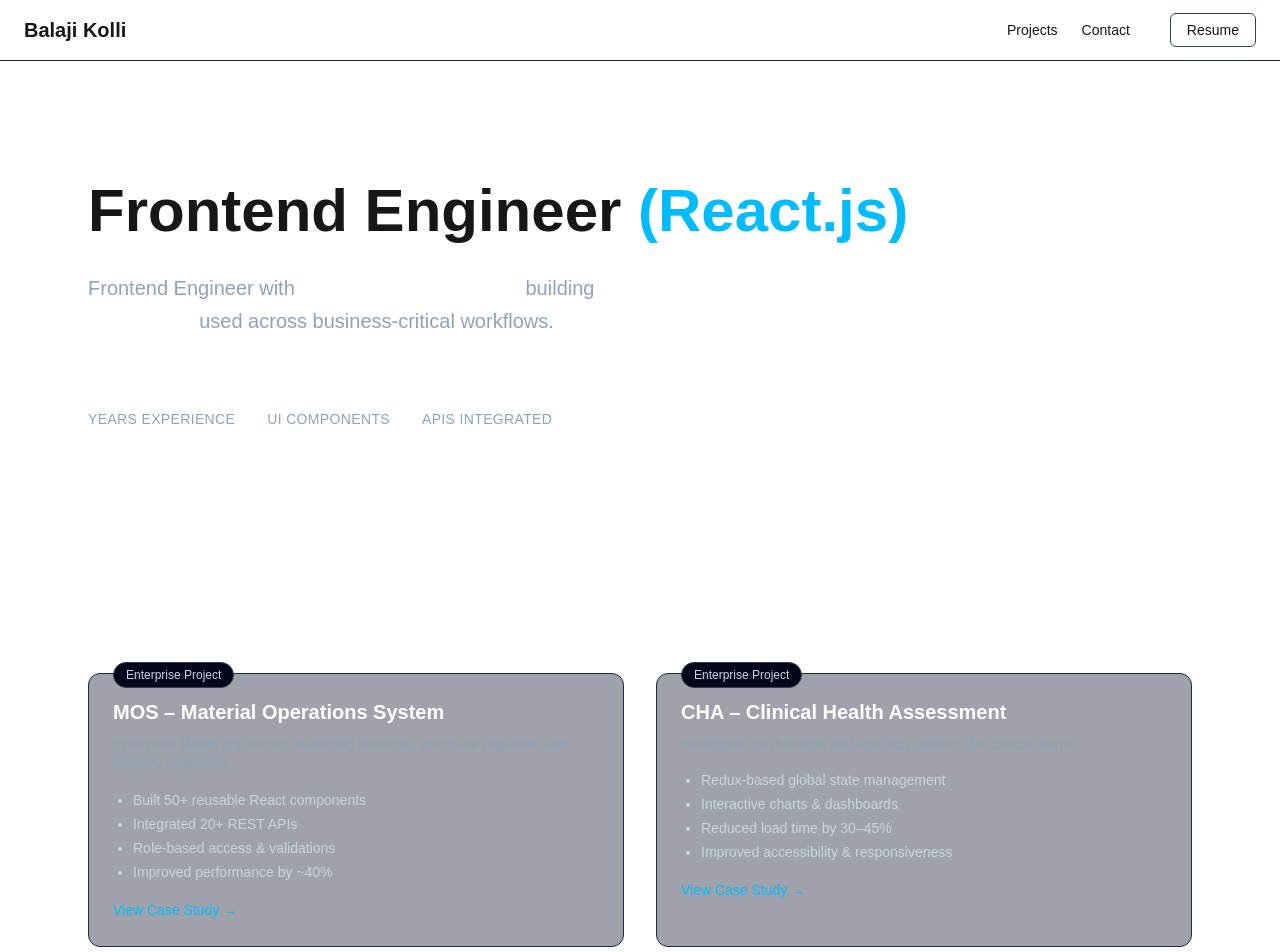
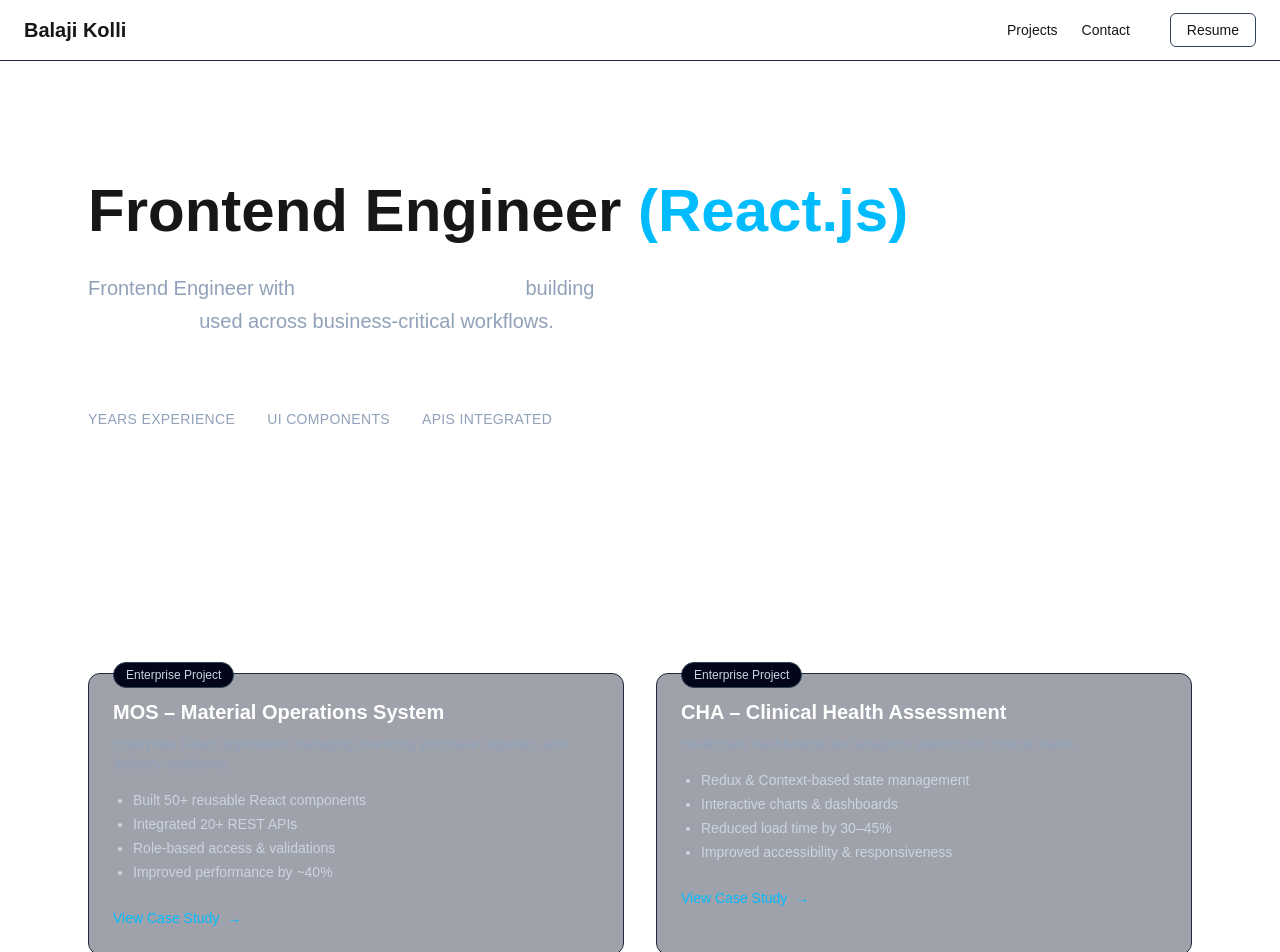
Before and after one commit to Balaji1227/balaji-kolli-portfolio, a Next.js app: page / in a window 1280 px wide. Shown: the top 952 px of the page. Built offline with nearby package versions, Linux system fonts and the light colour scheme.

Commit message:
Enhance project cards with hover elevation and polished CTA

```diff
--- a/app/page.tsx
+++ b/app/page.tsx
@@ -64,31 +64,30 @@ export default function Home() {
 
   <div className="grid md:grid-cols-2 gap-8">
 
-    {/* MOS Project */}
     <ProjectCard
   title="MOS – Material Operations System"
   description="Enterprise React application managing inventory, purchase requests, and delivery workflows."
+  href="/projects/mos"
   points={[
     "Built 50+ reusable React components",
     "Integrated 20+ REST APIs",
     "Role-based access & validations",
     "Improved performance by ~40%",
   ]}
-      caseStudyLink="/projects/mos"
 />
 
-    {/* CHA Project */}
 <ProjectCard
   title="CHA – Clinical Health Assessment"
   description="Healthcare dashboards and analytics platform for clinical teams."
+  href="/projects/cha"
   points={[
-        "Redux-based global state management",
+    "Redux & Context-based state management",
     "Interactive charts & dashboards",
     "Reduced load time by 30–45%",
     "Improved accessibility & responsiveness",
   ]}
-      caseStudyLink="/projects/cha"
 />
+
 
   </div>
 </section>
--- a/components/ProjectCard.tsx
+++ b/components/ProjectCard.tsx
@@ -4,47 +4,53 @@ type ProjectProps = {
   title: string;
   description: string;
   points: string[];
-  caseStudyLink?: string; // optional
+  href: string;
 };
 
 export default function ProjectCard({
   title,
   description,
   points,
-  caseStudyLink,
+  href,
 }: ProjectProps) {
   return (
-    <div className="relative border border-slate-800 rounded-xl p-6 bg-slate-900/40 hover:border-sky-500 transition">
+    <div className="group relative rounded-xl border border-slate-800 bg-slate-900/40 p-6 transition-all duration-300 hover:-translate-y-1 hover:border-sky-500 hover:shadow-[0_0_0_1px_rgba(56,189,248,0.2)]">
 
-      {/* Enterprise Badge */}
-      <span className="absolute -top-3 left-6 bg-slate-950 px-3 py-1 text-xs border border-slate-700 rounded-full text-slate-300">
+      {/* Glow */}
+      <div className="absolute inset-0 rounded-xl bg-sky-500/5 opacity-0 blur-xl transition group-hover:opacity-100 pointer-events-none" />
+
+      {/* Badge */}
+      <span className="absolute -top-3 left-6 z-10 rounded-full border border-slate-700 bg-slate-950 px-3 py-1 text-xs text-slate-300">
         Enterprise Project
       </span>
 
-      {/* Title */}
-      <h3 className="text-xl font-semibold mb-2">{title}</h3>
+      {/* Content */}
+      <div className="relative z-10">
+        <h3 className="text-xl font-semibold mb-2">
+          {title}
+        </h3>
 
-      {/* Description */}
-      <p className="text-slate-400 text-sm mb-4">
+        <p className="text-sm text-slate-400 mb-4">
           {description}
         </p>
 
-      {/* Points */}
-      <ul className="list-disc ml-5 space-y-1 text-sm text-slate-300 mb-4">
+        <ul className="mb-6 list-disc ml-5 space-y-1 text-sm text-slate-300">
           {points.map((point, i) => (
             <li key={i}>{point}</li>
           ))}
         </ul>
 
-      {/* Case Study Link (only if provided) */}
-      {caseStudyLink && (
+        {/* CTA */}
         <Link
-          href={caseStudyLink}
-          className="inline-block text-sm text-sky-400 hover:underline"
+          href={href}
+          className="inline-flex items-center gap-2 text-sm font-medium text-sky-400 transition group-hover:text-sky-300"
         >
-          View Case Study →
+          View Case Study
+          <span className="transition-transform group-hover:translate-x-1">
+            →
+          </span>
         </Link>
-      )}
+      </div>
     </div>
   );
 }
```
Lines whose indentation alone changed are shown as unchanged.
